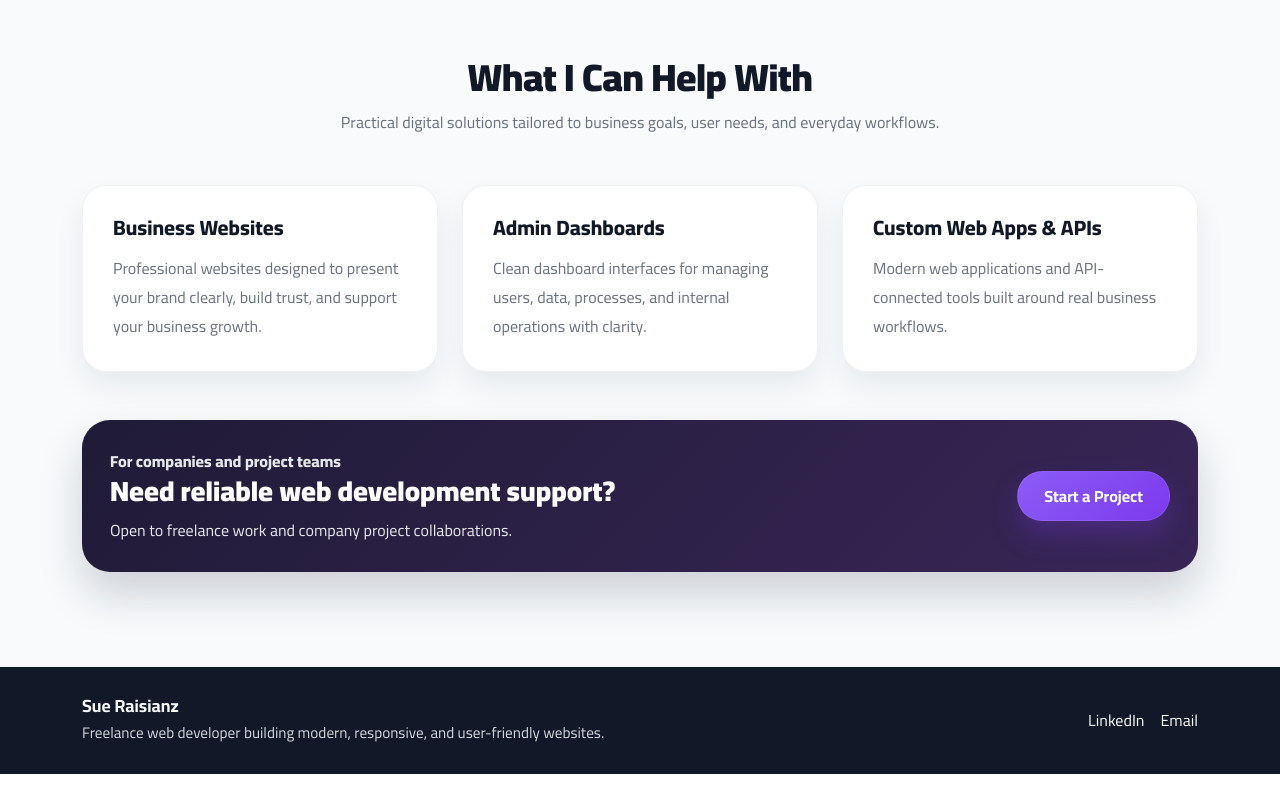
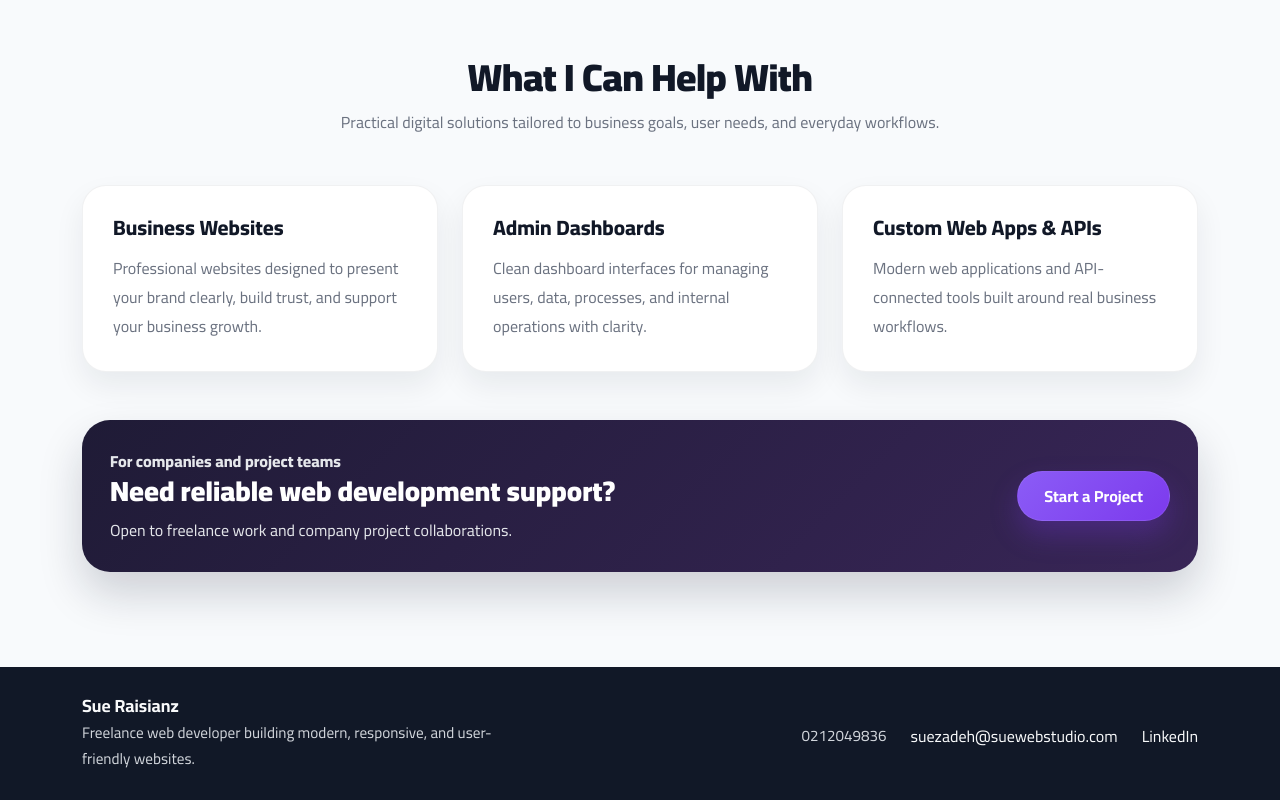
Before and after one commit to sue-zadeh/Freelance-web-developer, an Angular app: page / in a window 1280 px wide. Shown: the part 1112-1912 px from the top of the page. Before the commit the page ends 1886 px from the top, so only its background shows below. Built offline with nearby package versions, Linux system fonts and the light colour scheme.

Commit message:
contact form-my email

```diff
--- a/src/app/components/footer/footer.html
+++ b/src/app/components/footer/footer.html
@@ -1,20 +1,33 @@
 <footer class="site-footer">
   <div class="container">
     <div class="row align-items-center gy-3">
-      <div class="col-md-6">
+      <!-- سمت چپ: معرفی -->
+      <div class="col-md-5">
         <h5 class="footer-brand mb-1">Sue Raisianz</h5>
         <p class="footer-text mb-0">
           Freelance web developer building modern, responsive, and user-friendly websites.
         </p>
       </div>
 
-      <div class="col-md-6 text-md-end">
-        <a href="https://www.linkedin.com/in/sue-raisianzadeh/" target="_blank"
-        rel="noopener noreferrer" class="footer-link me-3">LinkedIn</a>
-        <!--<a href="https://github.com/sue-zadeh" target="_blank"
-        rel="noopener noreferrer" class="footer-link me-3">GitHub</a>-->
-        <a  href="mailto:freelancedeveloper.sue@gmail.com"  target="_blank"
-        rel="noopener noreferrer" class="footer-link">Email</a>
+      <!-- سمت راست: اطلاعات تماس و لینک‌ها همراه با آیکون -->
+      <div class="col-md-7 text-md-end footer-contact-links">
+        <!-- شماره تلفن -->
+        <div class="contact-item d-inline-flex align-items-center me-3">
+          <i class="fas fa-phone-alt me-2 icon-color"></i>
+          <span class="footer-text">0212049836</span>
+        </div>
+
+        <!-- ایمیل رسمی استودیو -->
+        <div class="contact-item d-inline-flex align-items-center me-3">
+          <i class="fas fa-envelope me-2 icon-color"></i>
+          <a href="mailto:suezadeh@suewebstudio.com" class="footer-link">suezadeh@suewebstudio.com</a>
+        </div>
+
+        <!-- لینک لینکدین -->
+        <div class="contact-item d-inline-flex align-items-center">
+          <i class="fab fa-linkedin me-2 icon-color"></i>
+          <a href="https://www.linkedin.com/in/sue-raisianzadeh/" target="_blank" rel="noopener noreferrer" class="footer-link">LinkedIn</a>
+        </div>
       </div>
     </div>
   </div>
```
Also changed, not shown: 1 other file (tests, documents, lock files or other folders).
